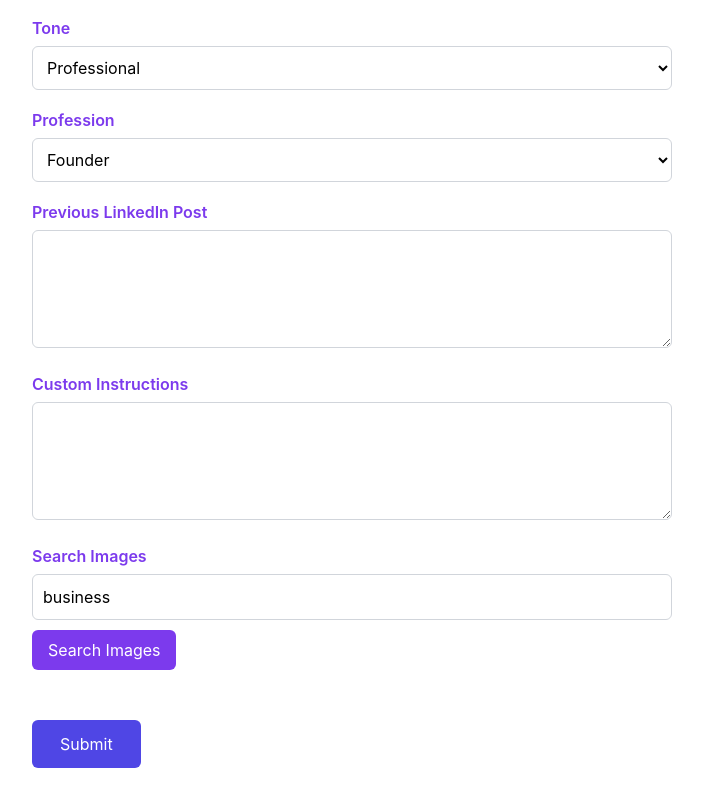
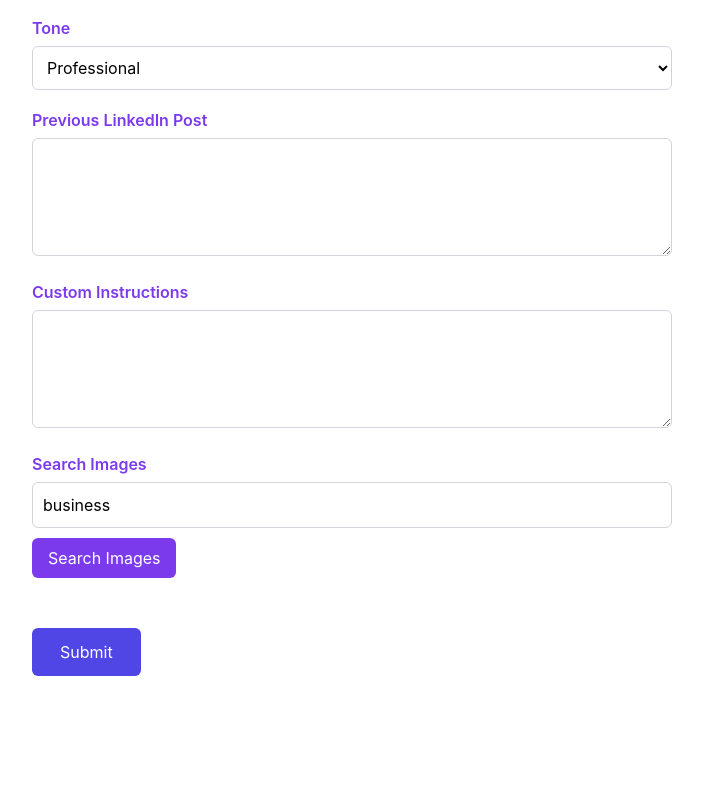
Before and after one commit to tejalkale09/linkedin-custom-form, a Next.js app: page / in a window 1280 px wide. Shown: the part 833-1639 px from the top of the page, without its empty margins (288-991 px from the left). After the commit the page ends 1589 px from the top, so only its background shows below. Built offline with nearby package versions, Linux system fonts and the light colour scheme.

Commit message:
Update page.tsx

```diff
--- a/app/page.tsx
+++ b/app/page.tsx
@@ -43,7 +43,6 @@ export default function Home() {
     postTime: formData.get("postTime"),
     wordCount: formData.get("wordCount"),
     tone: formData.get("tone"),
-    profession: formData.get("profession"),
     previousPost: formData.get("previousPost"),
     customInstructions: formData.get("customInstructions"),
     selectedImages: selected,
@@ -87,12 +86,6 @@ export default function Home() {
           <option>Casual</option>
         </Select>
 
-        <Select label="Profession" name="profession">
-          <option>Founder</option>
-          <option>Marketer</option>
-          <option>Student</option>
-          <option>Teacher</option>
-        </Select>
 
         <TextArea label="Previous LinkedIn Post" name="previousPost" />
         <TextArea label="Custom Instructions" name="customInstructions" />
```
